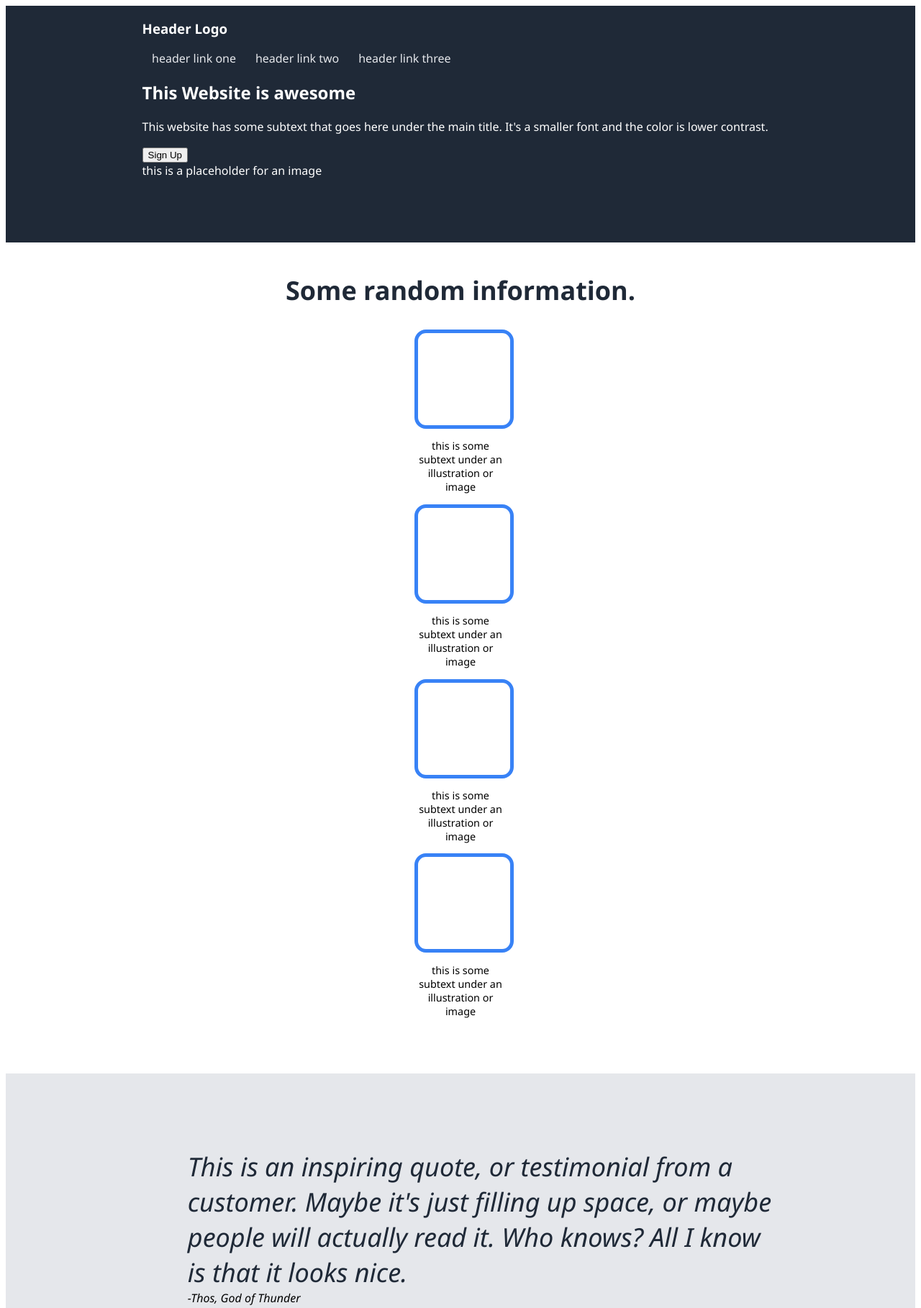
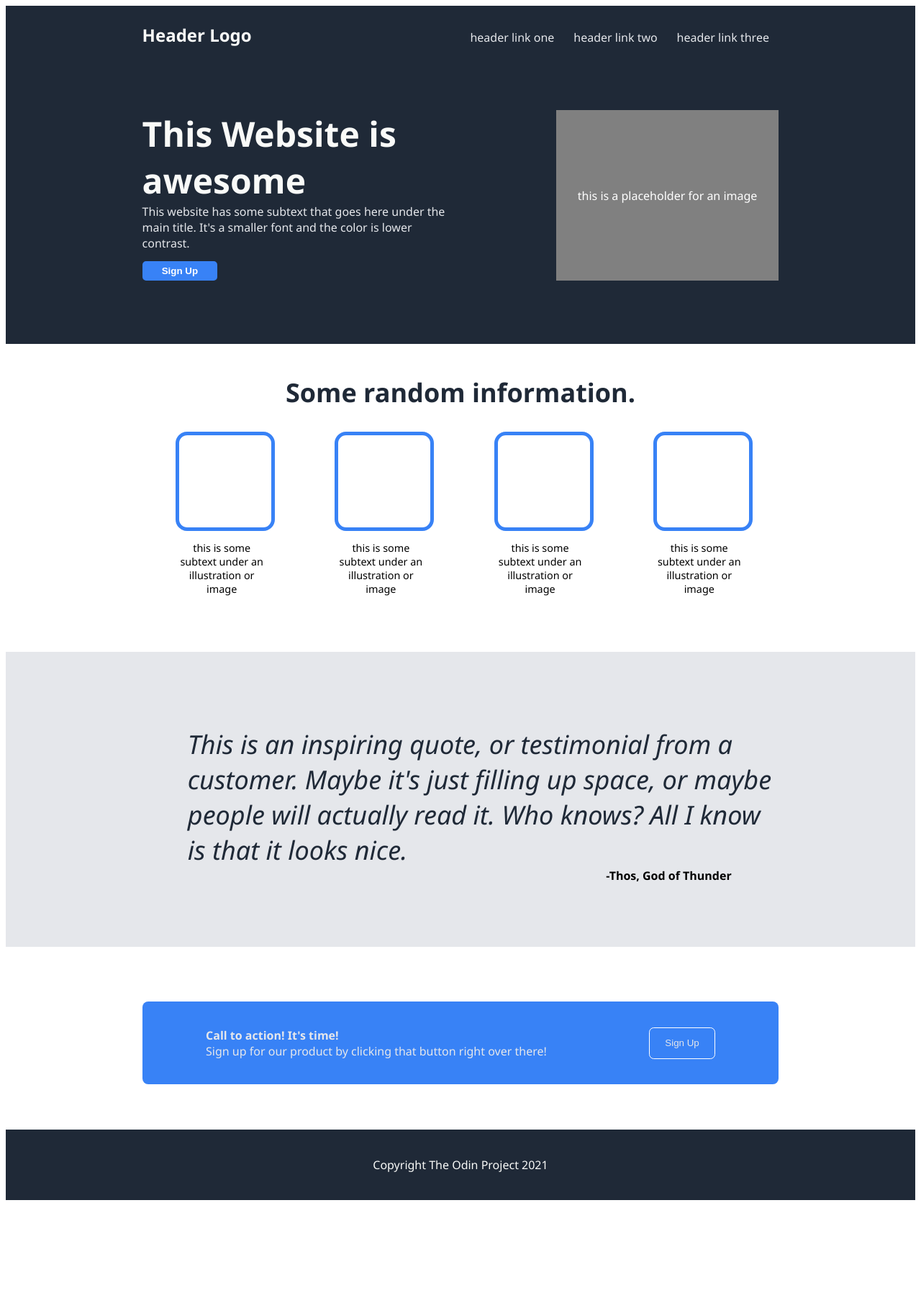
Before and after one commit to simonemayers/odin, a plain HTML site: page index.html in a window 1280 px wide. Shown: the top 1818 px of the page at 72% size. After the commit the page ends 1676 px from the top, so only its background shows below. Drawn offline with Linux system fonts and the light colour scheme.

Commit message:
updated all files

```diff
--- a/index.html
+++ b/index.html
@@ -9,7 +9,7 @@
 </head>
 <body>
     <div class="top">
-        <header>
+        <header class="header">
             <h3>Header Logo</h3>
             <div class="header-links">
                 <a href="#">header link one</a>
@@ -17,18 +17,21 @@
                 <a href="#">header link three</a>
             </div>
         </header>
-        <div>
+        <div class="header-section">
+            <div class="top-info">
                 <h2>This Website is awesome</h2>
                 <p>This website has some subtext that goes here under the main title. It's a smaller font and the color is lower contrast.</p>
                 <button>Sign Up</button>
             </div>
-        <div>
-            this is a placeholder for an image
+            <div class="top-image">
+                <p>this is a placeholder for an image</p>
+            </div>
         </div>
     </div>
 
     <div class="middle-1">
         <h2>Some random information.</h2>
+        <div class="cards">
             <div class="card">
                 <div class="box"></div>
                 <p>this is some subtext under an illustration or image</p>
@@ -46,17 +49,21 @@
                 <p>this is some subtext under an illustration or image</p>
             </div>
         </div>
+    </div>
 
     <div class="middle-2">
-        <blockquote>This is an inspiring quote, or testimonial from a customer. Maybe it's just filling up space, or maybe people will actually read it. Who knows? All I know is that it looks nice.</blockquote>
-        <cite>-Thos, God of Thunder</cite>
+        <blockquote>This is an inspiring quote, or testimonial from a customer. Maybe it's just filling up space, or maybe people will actually read it. Who knows? All I know is that it looks nice.
+        </blockquote>
+        <p>-Thos, God of Thunder</p>
     </div>
 
     <div class="bottom">
         <div class="blue-call">
+            <section>
                 <h4>Call to action! It's time!</h4>
                 <p>Sign up for our product by clicking that button right over there!</p>
-            <button>Sign up</button>
+            </section>
+            <input type="button" value="Sign Up">
         </div>
     </div>
 
```
Lines whose indentation alone changed are shown as unchanged.
